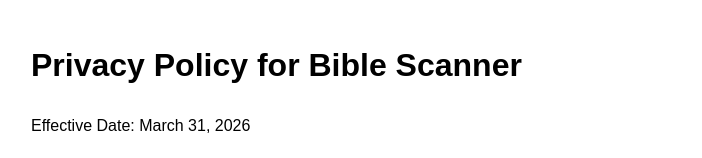
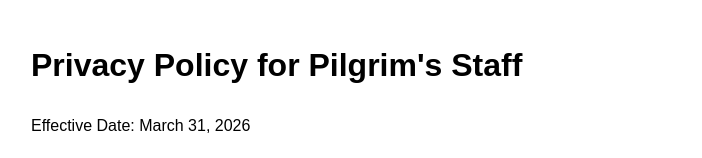
Before and after one commit to Yigaue/pilgrim-staff, a plain HTML site: page index.html in a window 1280 px wide. Shown: the top 158 px of the page, without its empty margins (209-911 px from the left). Drawn offline with Linux system fonts and the light colour scheme.

Commit message:
Update privacy policy header for Pilgrim's Staff

```diff
--- a/index.html
+++ b/index.html
@@ -4,7 +4,7 @@
   <title>Pilgrim's Staff Privacy Policy</title>
 </head>
 <body style="font-family: Arial; max-width: 800px; margin: 40px auto; line-height: 1.6;">
-  <h1>Privacy Policy for Bible Scanner</h1>
+  <h1>Privacy Policy for Pilgrim's Staff</h1>
   <p>Effective Date: March 31, 2026</p>
 
   <p>Bible Scanner does not collect, store, or share personal information.</p>
```
